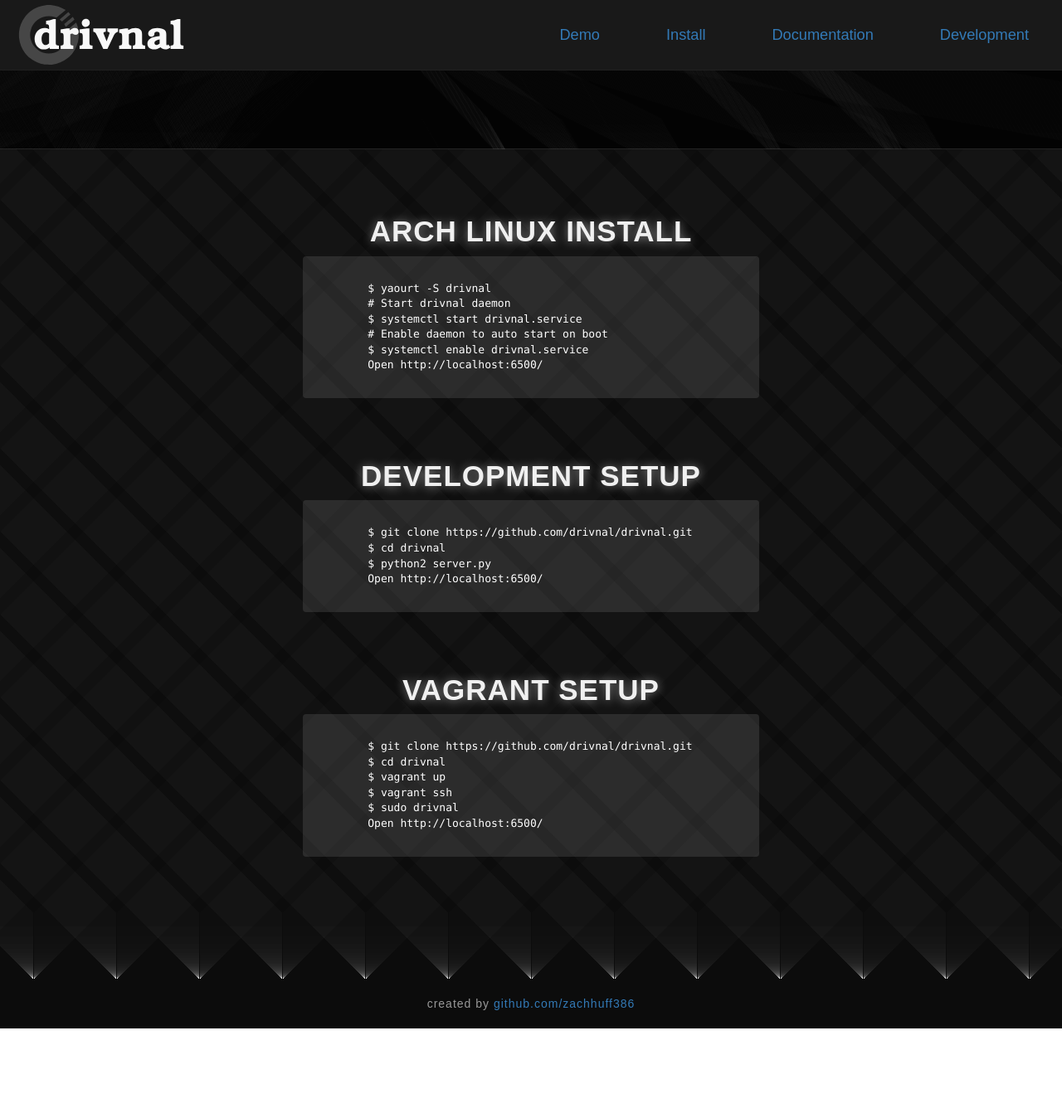
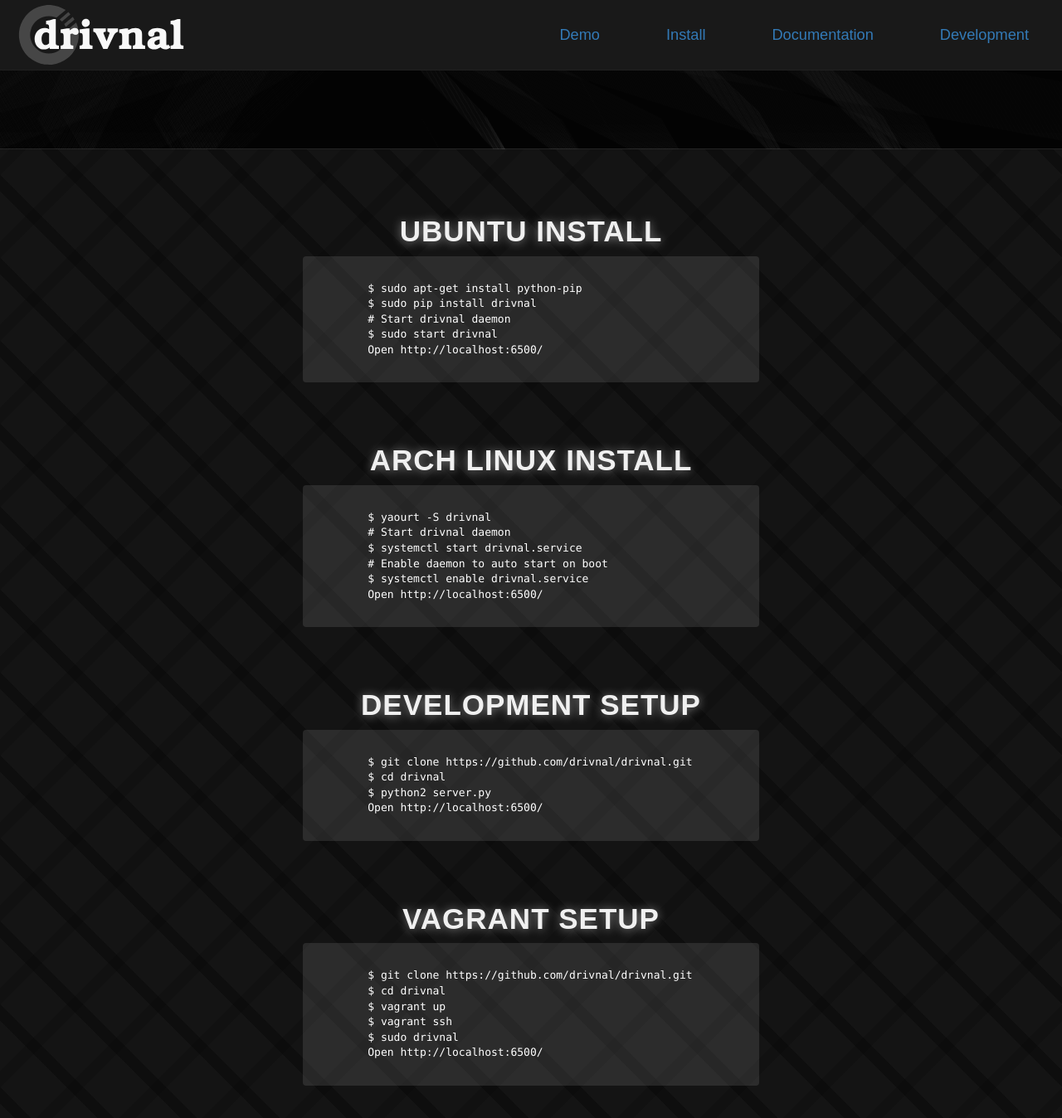
Before and after one commit to drivnal/drivnal.github.io, a Jekyll site: the page built from index.html, in a window 1280 px wide and 1400 px high, scrolled down 1280 px. Shown: the top 1348 px of the window at 83% size. Built offline with Jekyll 4.4.1, drawn with Linux system fonts in a browser that asks for light colours; nearby versions of some CDN libraries; Markdown is read by kramdown in place of the engine named in the settings; before the commit the page ends 2520 px from its top, so only the background shows below that.

Commit message:
Add instructions for ubuntu install

```diff
--- a/css/main.css
+++ b/css/main.css
@@ -179,10 +179,10 @@
 }
 
 .intro-install {
-  height: 1000px;
+  height: 1270px;
   padding-top: 5px;
   background-image: url('../img/background3.png');
-  background-position: center center;
+  background-position: center bottom;
   background-color: #0c0c0c;
 }
 
--- a/index.html
+++ b/index.html
@@ -41,6 +41,13 @@
     <div class="row">
       <a id="install" class="anchor"></a>
       <div class="intro-install">
+        <h1 class="title">UBUNTU INSTALL</h1>
+        <pre class="commands">
+          $ sudo apt-get install python-pip
+          $ sudo pip install drivnal
+          # Start drivnal daemon
+          $ sudo start drivnal
+          Open http://localhost:6500/</pre>
         <h1 class="title">ARCH LINUX INSTALL</h1>
         <pre class="commands">
           $ yaourt -S drivnal
```
Also changed, not shown: img/background3.png, 1 other file.
